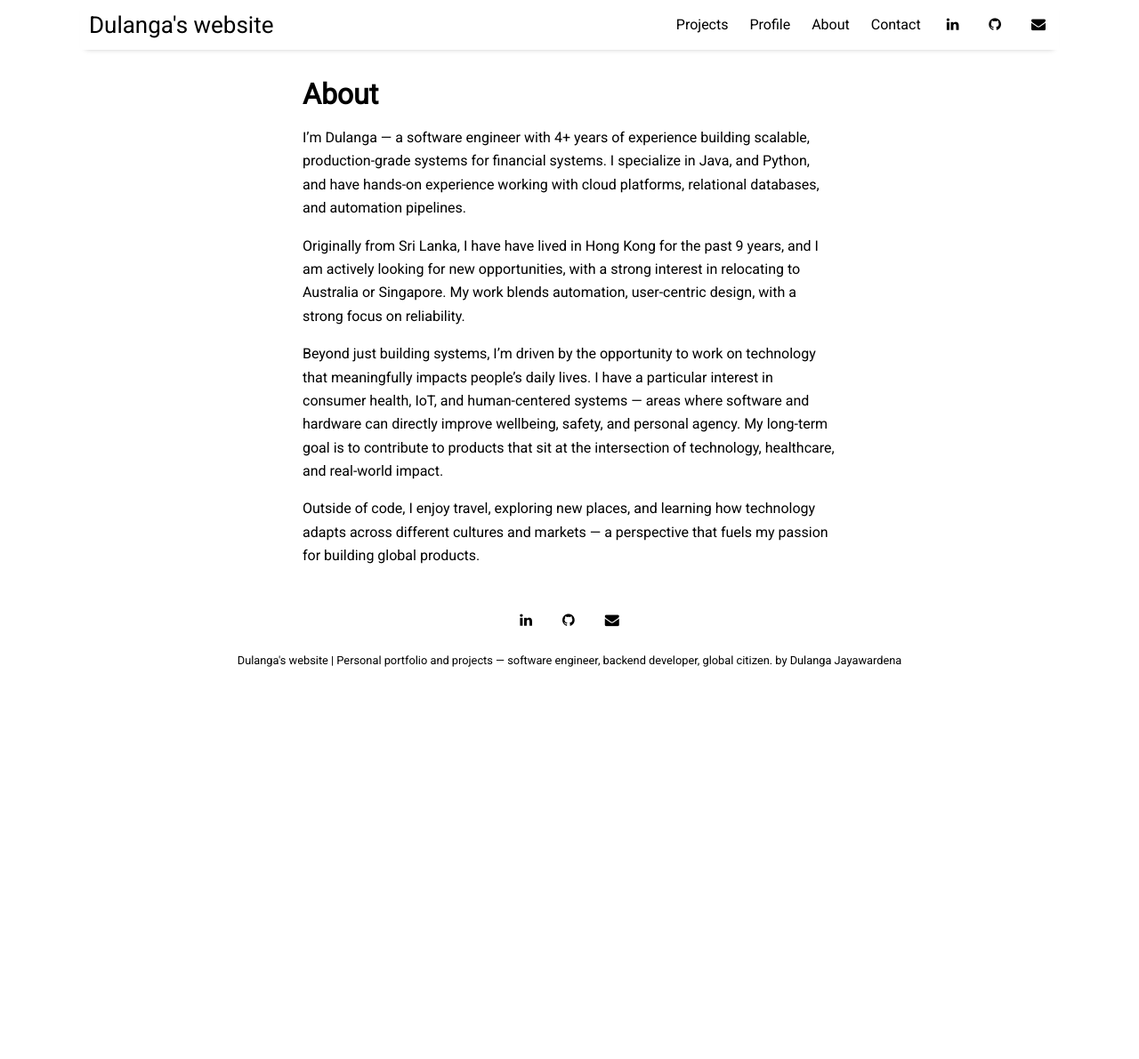
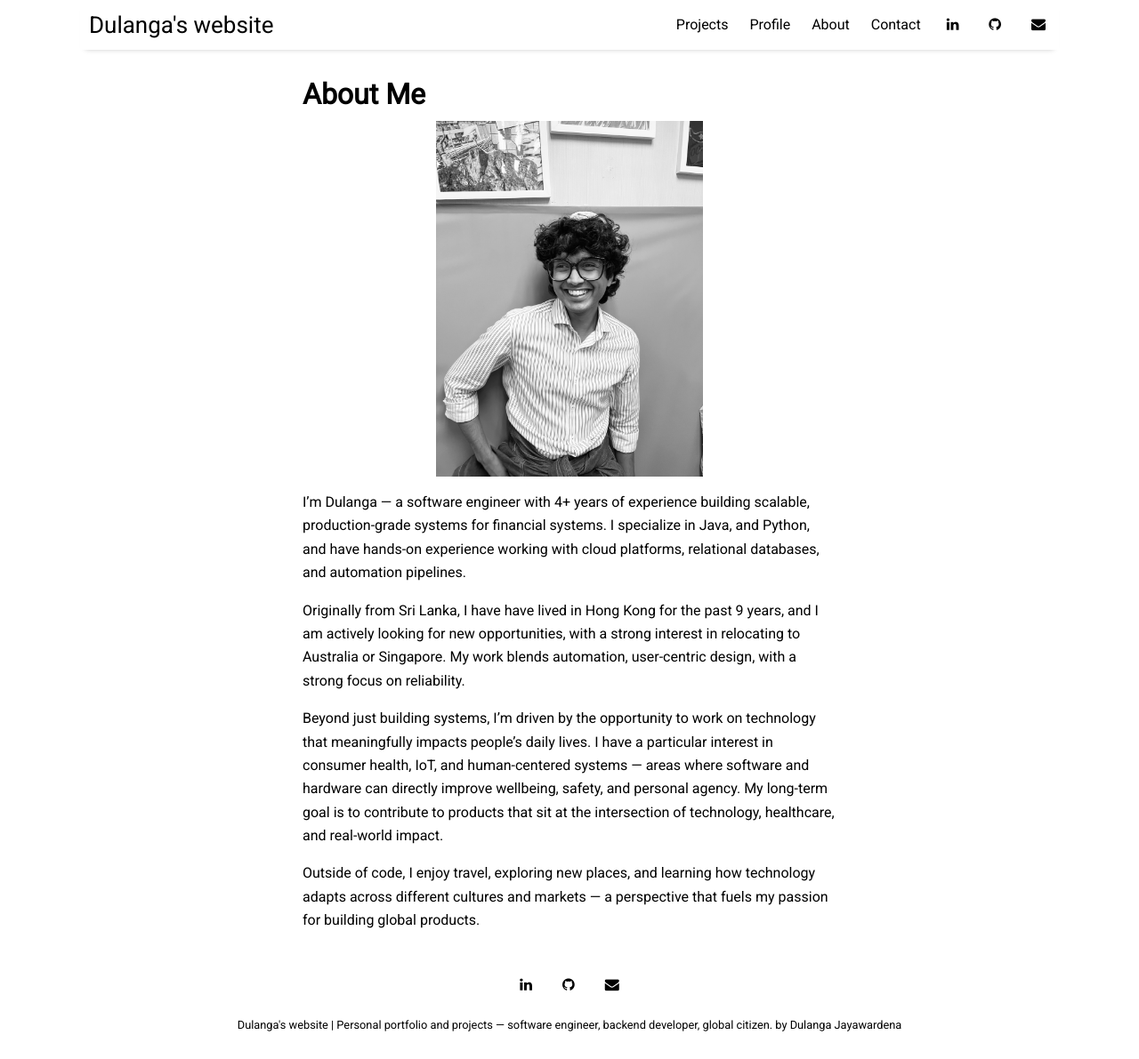
Before and after one commit to dulangaj/dulangaj.github.io, a Jekyll site: the page built from pages/about.md, in a window 1280 px wide and 1191 px high. Shown: the whole window at 89% size. Built offline with Jekyll 4.4.1, drawn with Linux system fonts in a browser that asks for light colours; nearby versions of some CDN libraries.

Commit message:
Added photo into About Me

```diff
--- a/pages/about.md
+++ b/pages/about.md
@@ -1,8 +1,12 @@
 ---
 layout: page
-title: About
+title: About Me
 permalink: /about
 ---
+
+<div style="max-width: 100%; display: flex; justify-content: center;">
+  <img src="/assets/img/profile.jpeg" alt="Dulanga Jayawardena" style="width: 100%; max-width: 300px; height: auto;">
+</div>
 
 I’m Dulanga — a software engineer with 4+ years of experience building scalable, production-grade systems for financial systems. I specialize in Java, and Python, and have hands-on experience working with cloud platforms, relational databases, and automation pipelines.
 
```
Also changed, not shown: assets/img/profile.jpeg (added).
